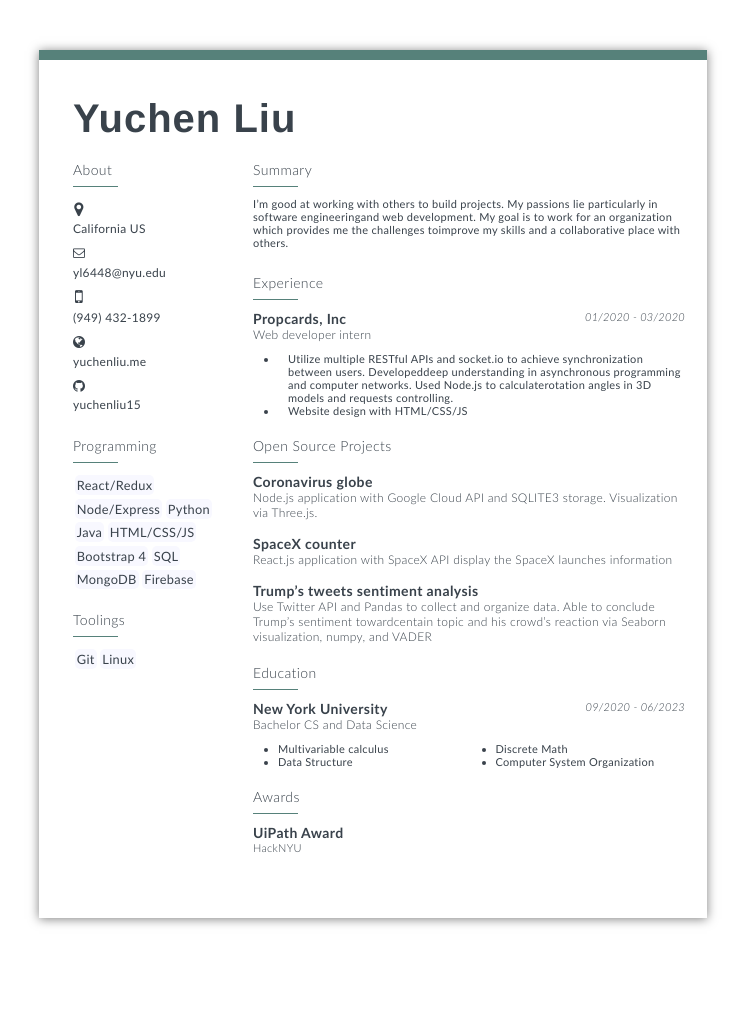
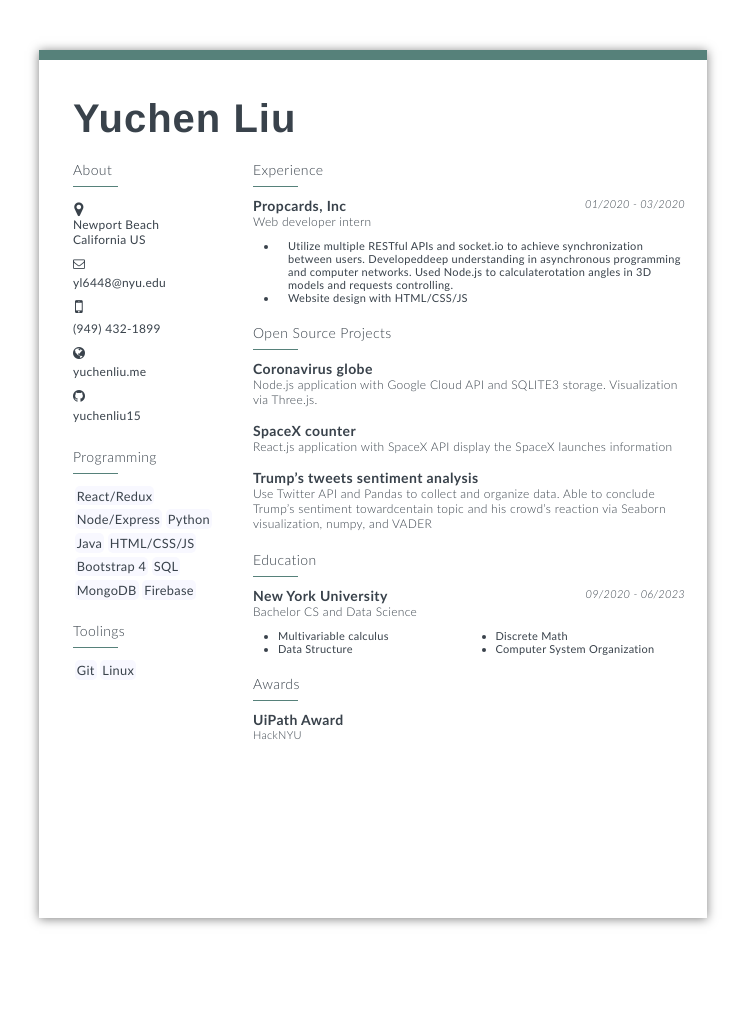
Before and after one commit to yuchenliu15/yuchenliu15.github.io, a Jekyll site: the page resume/resume.html, which Jekyll copies as it is, in a window 1280 px wide. Shown: the whole page, without its empty margins (267-1012 px from the left). Built offline with Jekyll 4.4.1, drawn with Linux system fonts in a browser that asks for light colours; some web fonts are replaced.

Commit message:
update link

```diff
--- a/_layouts/intro.html
+++ b/_layouts/intro.html
@@ -11,7 +11,7 @@
     <div class="description">
         <p class="body">{{content}}</p>
         <div class="links">
-            <a href="https://www.linkedin.com/in/yuchen-liu-29a704119/" target="_blank">linkedin</a>
+            <a href="https://www.linkedin.com/in/yuchenliu10/" target="_blank">linkedin</a>
             <a href="https://github.com/yuchenliu15" target="_blank">github</a>
             <a href="/assets/links/Liu_Yuchen_resume.pdf" >resume</a>
             <a href="mailto:yl6448@nyu.edu?subject=subject">email</a>
--- a/resume/resume.html
+++ b/resume/resume.html
@@ -421,7 +421,7 @@
                 <div class="info-tag-container">
                     <i class="fa fa-map-marker"></i>
 
-                        <h6 class="info-text">  California  US</h6>
+                        <h6 class="info-text"> Newport Beach California  US</h6>
                 </div>
 
 
@@ -490,14 +490,6 @@
             </div>
       </aside>
       <div class="right-column">
-                <div class="container summary-container">
-                    <div class="title">
-                        <h3>Summary</h3>
-                        <div class="keyline"></div>
-                    </div>            <p class="summary">
-                        I’m good at working with others to build projects.  My passions lie particularly in software engineeringand  web  development.   My  goal  is  to  work  for  an  organization  which  provides  me  the  challenges  toimprove my skills and a collaborative place with others.
-                    </p>
-                </div>
         <div class="container work-container">
             <div class="title">
                 <h3>Experience</h3>
--- a/resume/resume.json
+++ b/resume/resume.json
@@ -6,11 +6,8 @@
     "email": "yl6448@nyu.edu",
     "phone": "(949) 432-1899",
     "website": "https://yuchenliu.me",
-    "summary": "I’m good at working with others to build projects.  My passions lie particularly in software engineeringand  web  development.   My  goal  is  to  work  for  an  organization  which  provides  me  the  challenges  toimprove my skills and a collaborative place with others.",
     "location": {
-      "address": "",
-      "postalCode": "",
-      "city": "",
+      "city": "Newport Beach",
       "countryCode": "US",
       "region": "California"
     },
@@ -26,7 +23,6 @@
     {
       "company": "Propcards, Inc",
       "position": "Web developer intern",
-      "website": "",
       "startDate": "2020-01",
       "endDate": "2020-03",
       "summary": "",
```
Also changed, not shown: 1 other file.
